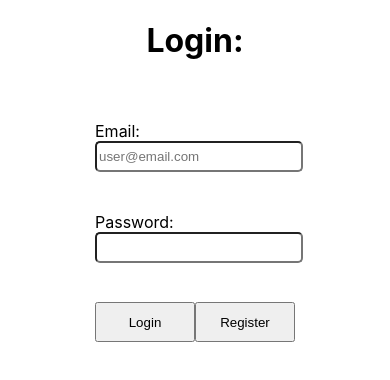
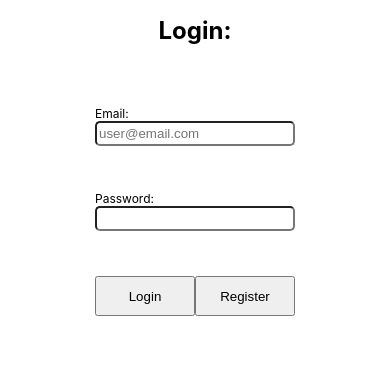
Before and after one commit to danitacheny/gaggle, a React (Create React App) app in the folder client/: page /login in a window 390 px wide. Shown: the top 380 px of the page. Built offline with nearby package versions, Linux system fonts and the light colour scheme.

Commit message:
change box-sizing to border-box and use responsive font sizing

```diff
--- a/client/src/index.css
+++ b/client/src/index.css
@@ -1,3 +1,11 @@
+* {
+  box-sizing: border-box;
+}
+
+html {
+  font-size: 62.5%;
+}
+
 body {
   margin: 0;
   padding: 0;
@@ -6,6 +14,7 @@ body {
     sans-serif;
   -webkit-font-smoothing: antialiased;
   -moz-osx-font-smoothing: grayscale;
+  font-size: 1.2rem;
 }
 
 code {
```
